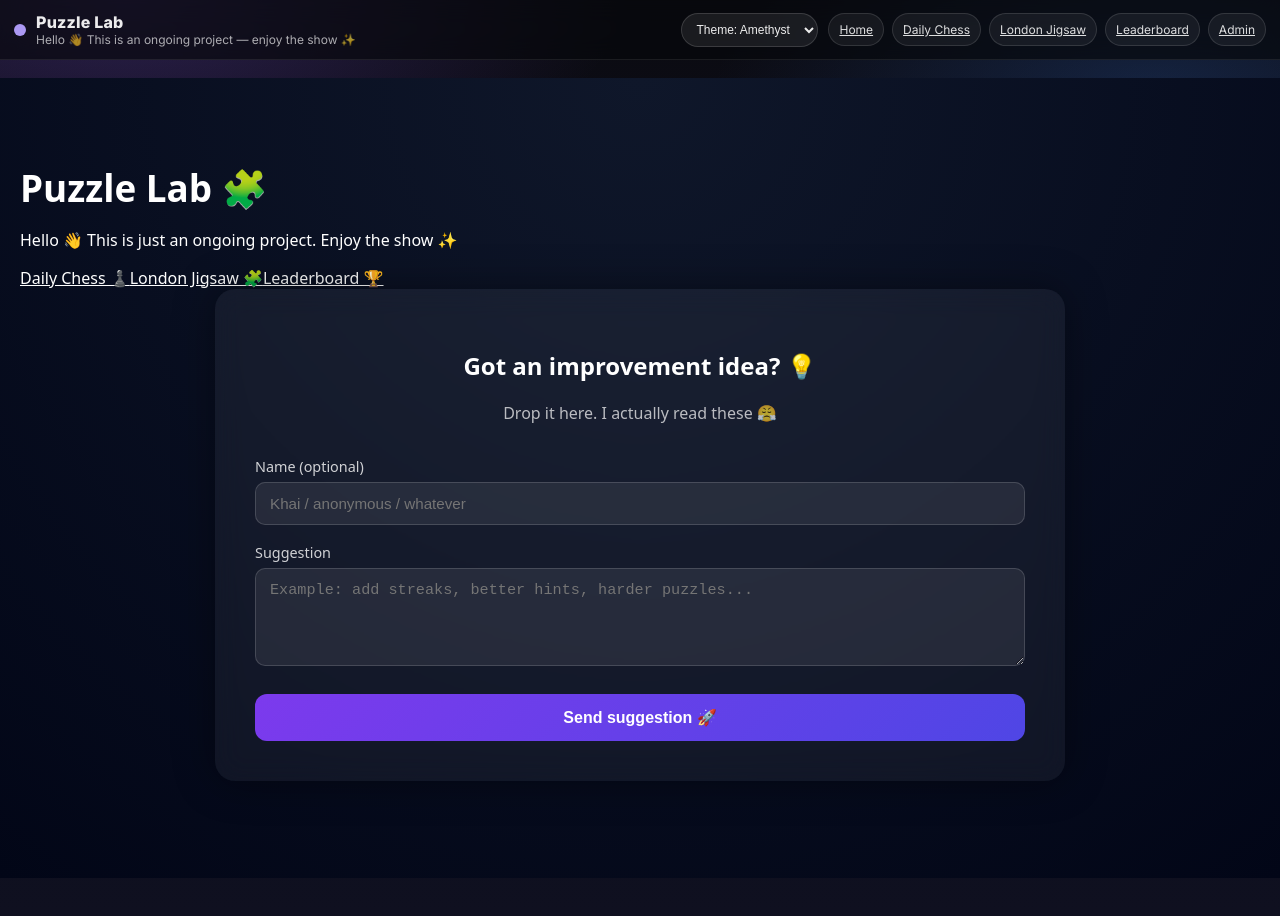
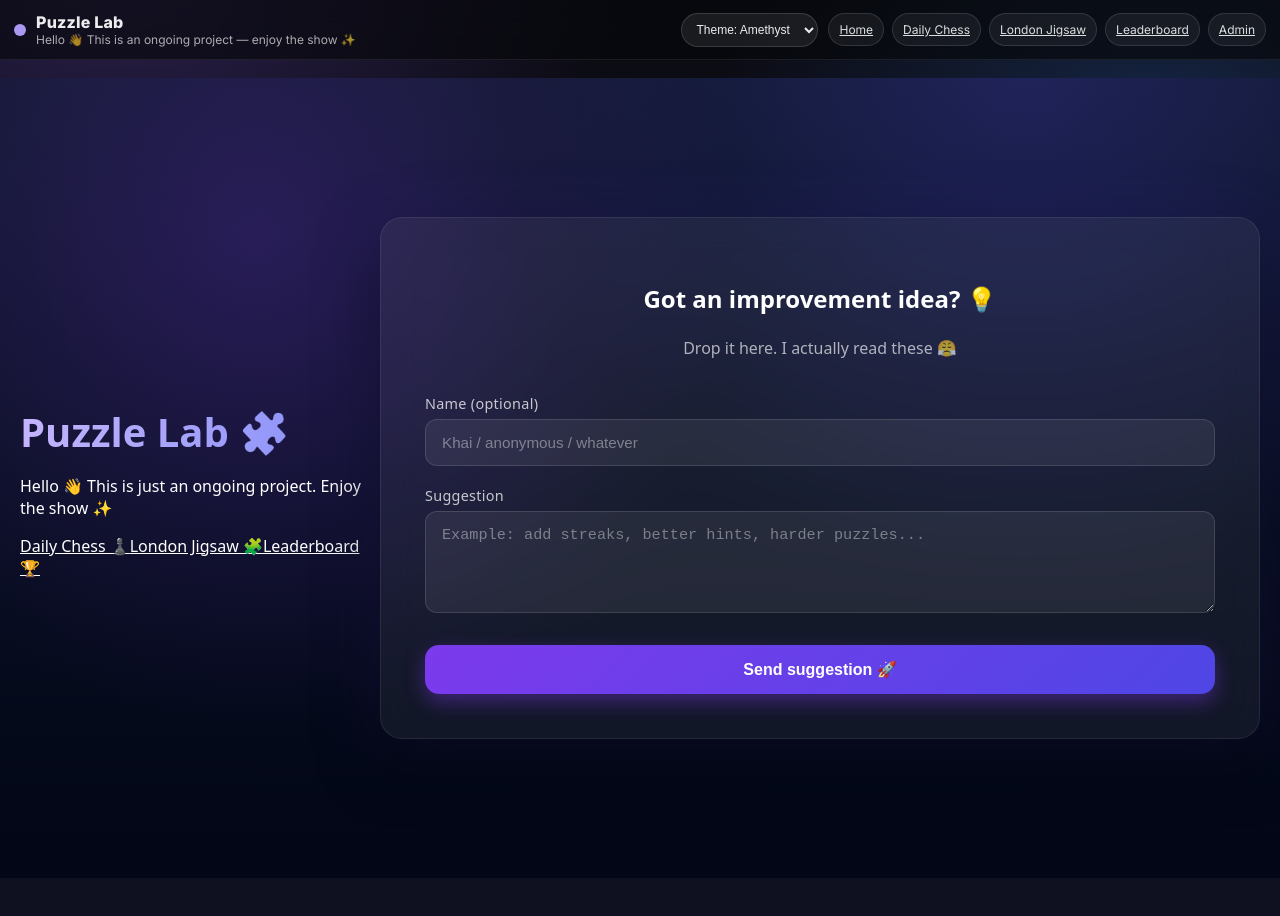
Before and after one commit to kodemasterkhai/puzzle-lab8, a React (Vite) app: page / in a window 1280 px wide. Built offline with nearby package versions, Linux system fonts and the light colour scheme.

Commit message:
Initial Puzzle Lab

```diff
--- a/src/pages/home.css
+++ b/src/pages/home.css
@@ -1,21 +1,31 @@
 /* ===== PAGE BACKGROUND ===== */
 .home {
   min-height: 100vh;
-  background: radial-gradient(circle at top, #0f172a, #020617);
+  background:
+    radial-gradient(circle at 20% 20%, rgba(124, 58, 237, 0.25), transparent 40%),
+    radial-gradient(circle at 80% 0%, rgba(79, 70, 229, 0.25), transparent 40%),
+    linear-gradient(180deg, #0f172a, #020617);
   color: white;
   padding: 60px 20px;
   font-family: system-ui, -apple-system, BlinkMacSystemFont, "Segoe UI", sans-serif;
+  display: flex;
+  justify-content: center;
+  align-items: center;
 }
 
 /* ===== MAIN CARD ===== */
 .homeCard {
-  max-width: 850px;
-  margin: auto;
-  background: rgba(255, 255, 255, 0.05);
-  border-radius: 20px;
-  padding: 40px;
-  backdrop-filter: blur(14px);
-  box-shadow: 0 0 40px rgba(0, 0, 0, 0.4);
+  width: 100%;
+  max-width: 880px;
+  background: rgba(255, 255, 255, 0.06);
+  border-radius: 22px;
+  padding: 44px;
+  backdrop-filter: blur(18px);
+  border: 1px solid rgba(255, 255, 255, 0.08);
+  box-shadow:
+    0 0 60px rgba(79, 70, 229, 0.15),
+    0 20px 60px rgba(0, 0, 0, 0.6);
+  animation: fadeIn 0.6s ease forwards;
 }
 
 .homeCardInner {
@@ -23,22 +33,27 @@
 }
 
 .homeTitle {
-  font-size: 2.3rem;
+  font-size: 2.5rem;
+  font-weight: 700;
   margin-bottom: 10px;
+  background: linear-gradient(90deg, #c4b5fd, #818cf8);
+  -webkit-background-clip: text;
+  -webkit-text-fill-color: transparent;
 }
 
 .homeMuted {
-  opacity: 0.7;
-  margin-bottom: 30px;
-  line-height: 1.6;
+  opacity: 0.65;
+  margin-bottom: 32px;
+  line-height: 1.7;
+  font-size: 1rem;
 }
 
 /* ===== FORM ===== */
 .suggestForm {
   display: flex;
   flex-direction: column;
-  gap: 18px;
-  margin-top: 20px;
+  gap: 20px;
+  margin-top: 25px;
 }
 
 .suggestRow {
@@ -50,66 +65,100 @@
 .suggestLabel {
   margin-bottom: 6px;
   font-size: 0.9rem;
-  opacity: 0.8;
+  opacity: 0.75;
+  letter-spacing: 0.3px;
 }
 
+/* ===== INPUTS ===== */
 .suggestInput,
 .suggestTextarea {
-  background: rgba(255, 255, 255, 0.08);
-  border: 1px solid rgba(255, 255, 255, 0.15);
-  border-radius: 10px;
-  padding: 12px 14px;
+  background: rgba(255, 255, 255, 0.07);
+  border: 1px solid rgba(255, 255, 255, 0.12);
+  border-radius: 12px;
+  padding: 14px 16px;
   color: white;
   font-size: 0.95rem;
   outline: none;
-  transition: 0.2s;
+  transition: all 0.25s ease;
+}
+
+.suggestInput::placeholder,
+.suggestTextarea::placeholder {
+  color: rgba(255, 255, 255, 0.4);
+}
+
+.suggestInput:hover,
+.suggestTextarea:hover {
+  border-color: rgba(255, 255, 255, 0.25);
 }
 
 .suggestInput:focus,
 .suggestTextarea:focus {
-  border-color: #7c3aed;
-  box-shadow: 0 0 10px rgba(124, 58, 237, 0.5);
+  border-color: #8b5cf6;
+  box-shadow: 0 0 16px rgba(139, 92, 246, 0.6);
+  background: rgba(255, 255, 255, 0.09);
 }
 
 /* ===== BUTTON ===== */
 .suggestBtn {
-  margin-top: 10px;
-  padding: 14px;
+  margin-top: 12px;
+  padding: 15px;
   border: none;
-  border-radius: 12px;
+  border-radius: 14px;
   font-size: 1rem;
   font-weight: 600;
   cursor: pointer;
   background: linear-gradient(135deg, #7c3aed, #4f46e5);
   color: white;
-  transition: 0.2s;
+  transition: all 0.25s ease;
+  box-shadow: 0 8px 20px rgba(124, 58, 237, 0.4);
 }
 
 .suggestBtn:hover {
-  transform: translateY(-2px);
-  box-shadow: 0 6px 18px rgba(124, 58, 237, 0.5);
+  transform: translateY(-3px) scale(1.02);
+  box-shadow: 0 12px 30px rgba(124, 58, 237, 0.6);
+}
+
+.suggestBtn:active {
+  transform: scale(0.98);
 }
 
 .suggestBtn:disabled {
-  opacity: 0.6;
+  opacity: 0.55;
   cursor: not-allowed;
+  box-shadow: none;
 }
 
 /* ===== STATUS MESSAGES ===== */
+.suggestOk,
+.suggestErr {
+  margin-top: 14px;
+  padding: 13px;
+  border-radius: 12px;
+  text-align: center;
+  font-size: 0.95rem;
+}
+
 .suggestOk {
-  margin-top: 12px;
-  padding: 12px;
-  border-radius: 10px;
   background: rgba(16, 185, 129, 0.15);
   color: #34d399;
-  text-align: center;
+  box-shadow: 0 0 12px rgba(16, 185, 129, 0.25);
 }
 
 .suggestErr {
-  margin-top: 12px;
-  padding: 12px;
-  border-radius: 10px;
   background: rgba(239, 68, 68, 0.15);
   color: #f87171;
-  text-align: center;
+  box-shadow: 0 0 12px rgba(239, 68, 68, 0.25);
 }
+
+/* ===== ANIMATION ===== */
+@keyframes fadeIn {
+  from {
+    opacity: 0;
+    transform: translateY(20px);
+  }
+  to {
+    opacity: 1;
+    transform: translateY(0);
+  }
+}
```
